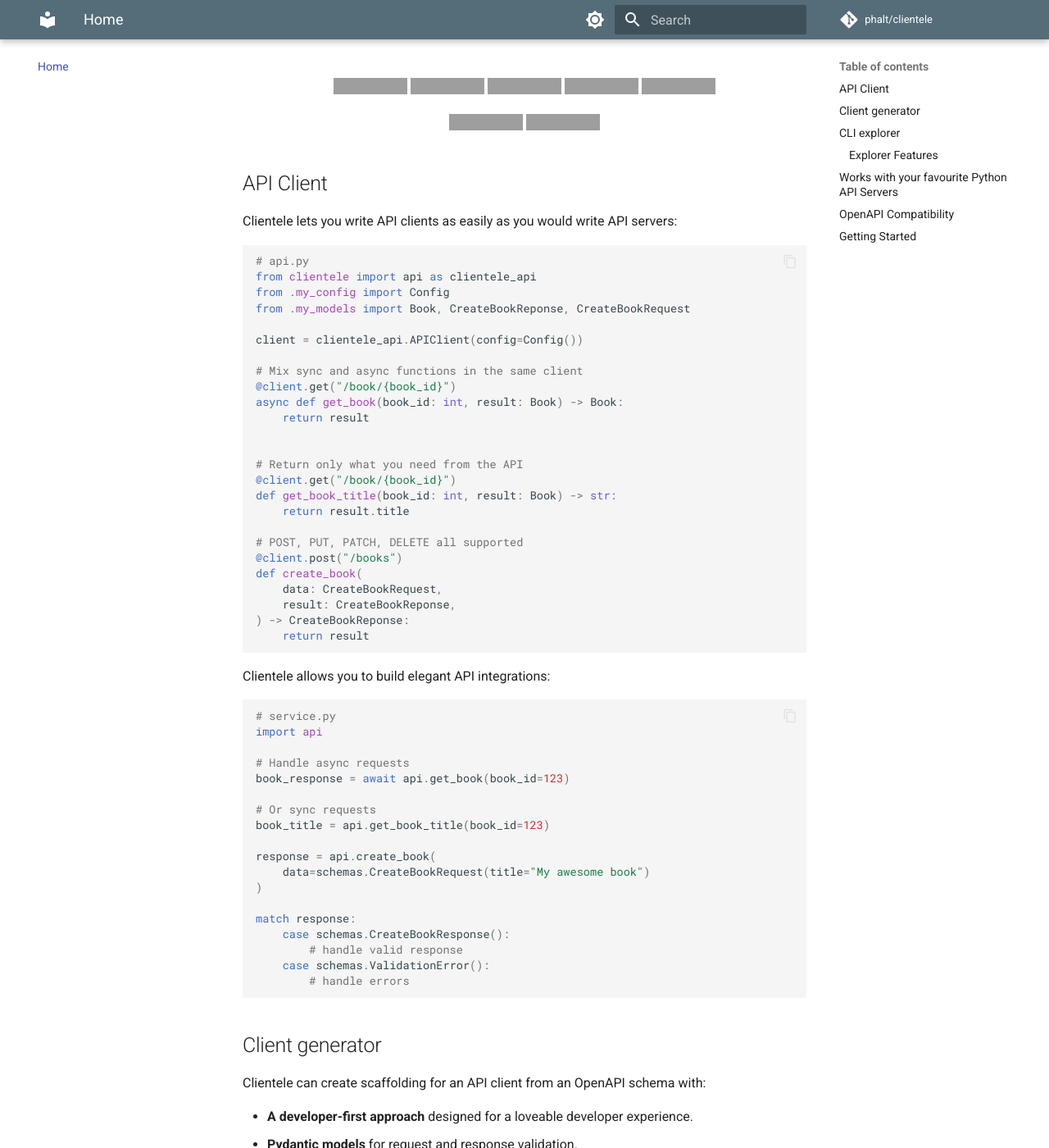
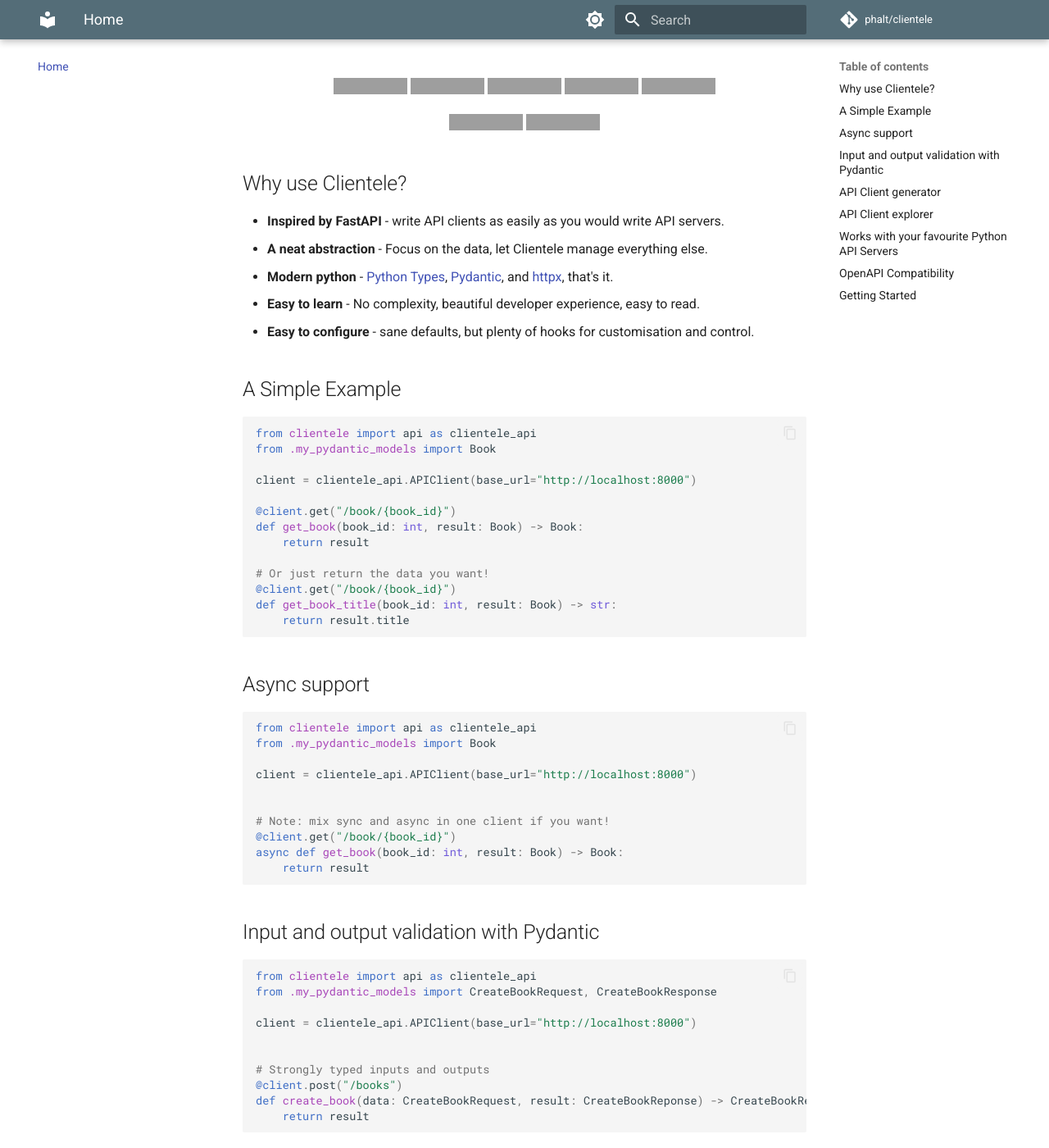
Before and after one commit to phalt/clientele, an MkDocs documentation site: the page built from docs/index.md, in a window 1280 px wide and 1400 px high, scrolled down 363 px, cut to the strip 0-1400 px from the top of the window. Shown: the whole strip at 82% size. Built offline with MkDocs 1.6.1 and Material for MkDocs 9.7.7, drawn with Linux system fonts in a browser that asks for light colours; comment, search, counter and statistics services are not loaded; some of the changed text lies outside the part shown; grey boxes are pictures that could not be loaded.

Commit message:
Big landing page refresher

````diff
--- a/docs/index.md
+++ b/docs/index.md
@@ -37,62 +37,64 @@
 </p>
 </div>
 
-## API Client
+## Why use Clientele?
 
-Clientele lets you write API clients as easily as you would write API servers:
+- **Inspired by FastAPI** - write API clients as easily as you would write API servers.
+- **A neat abstraction** - Focus on the data, let Clientele manage everything else.
+- **Modern python** - [Python Types](https://fastapi.tiangolo.com/python-types/), [Pydantic](https://docs.pydantic.dev/latest/), and [httpx](https://www.python-httpx.org/), that's it.
+- **Easy to learn** - No complexity, beautiful developer experience, easy to read.
+- **Easy to configure** - sane defaults, but plenty of hooks for customisation and control.
+
+## A Simple Example
 
 ```python
-# api.py
 from clientele import api as clientele_api
-from .my_config import Config
-from .my_models import Book, CreateBookReponse, CreateBookRequest
+from .my_pydantic_models import Book
 
-client = clientele_api.APIClient(config=Config())
+client = clientele_api.APIClient(base_url="http://localhost:8000")
 
-# Mix sync and async functions in the same client
+@client.get("/book/{book_id}")
+def get_book(book_id: int, result: Book) -> Book:
+    return result
+
+# Or just return the data you want!
+@client.get("/book/{book_id}")
+def get_book_title(book_id: int, result: Book) -> str:
+    return result.title
+```
+
+## Async support
+
+```python
+from clientele import api as clientele_api
+from .my_pydantic_models import Book
+
+client = clientele_api.APIClient(base_url="http://localhost:8000")
+
+
+# Note: mix sync and async in one client if you want!
 @client.get("/book/{book_id}")
 async def get_book(book_id: int, result: Book) -> Book:
     return result
 
+```
 
-# Return only what you need from the API
-@client.get("/book/{book_id}")
-def get_book_title(book_id: int, result: Book) -> str:
-    return result.title
+## Input and output validation with Pydantic
 
-# POST, PUT, PATCH, DELETE all supported
+```python
+from clientele import api as clientele_api
+from .my_pydantic_models import CreateBookRequest, CreateBookResponse
+
+client = clientele_api.APIClient(base_url="http://localhost:8000")
+
+
+# Strongly typed inputs and outputs
 @client.post("/books")
-def create_book(
-    data: CreateBookRequest,
-    result: CreateBookReponse,
-) -> CreateBookReponse:
+def create_book(data: CreateBookRequest, result: CreateBookReponse) -> CreateBookResponse:
     return result
 ```
 
-Clientele allows you to build elegant API integrations:
-
-```python
-# service.py
-import api
-
-# Handle async requests
-book_response = await api.get_book(book_id=123)
-
-# Or sync requests
-book_title = api.get_book_title(book_id=123)
-
-response = api.create_book(
-    data=schemas.CreateBookRequest(title="My awesome book")
-)
-
-match response:
-    case schemas.CreateBookResponse():
-        # handle valid response
-    case schemas.ValidationError():
-        # handle errors
-```
-
-## Client generator
+## API Client generator
 
 Clientele can create scaffolding for an API client from an OpenAPI schema with:
 
@@ -108,7 +110,7 @@
 
 ![generate_gif](https://raw.githubusercontent.com/phalt/clientele/refs/heads/main/docs/clientele_generate.gif)
 
-## CLI explorer
+## API Client explorer
 
 Clientele has an `explore` mode for quickly testing and debugging APIs through an interactive REPL:
 
@@ -123,7 +125,7 @@
 
 ![repl demo](https://raw.githubusercontent.com/phalt/clientele/refs/heads/main/docs/clientele.gif)
 
-### Explorer Features
+**Explorer Features**
 
 - **Autocomplete** for operations and schemas.
 - **Execute API operations** with Python-like syntax.
````
Also changed, not shown: README.md (+44 -42 lines).
